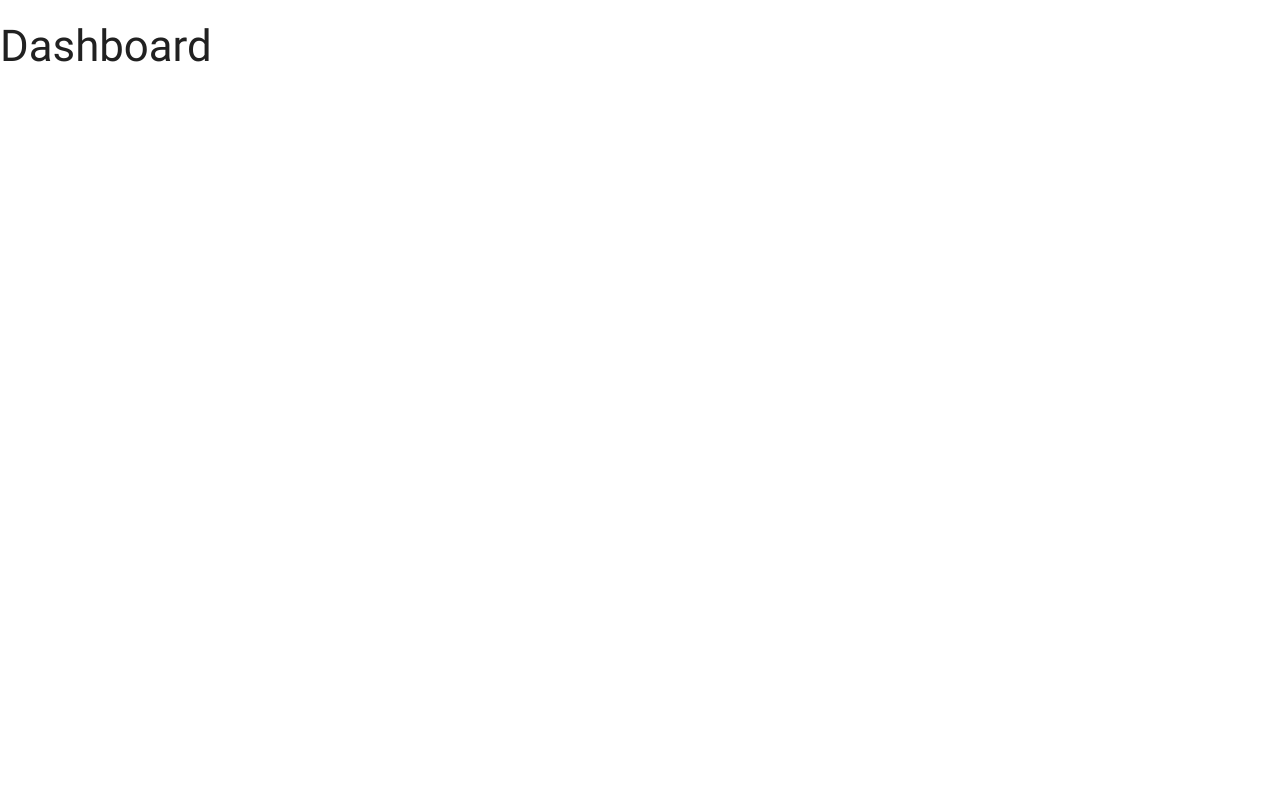
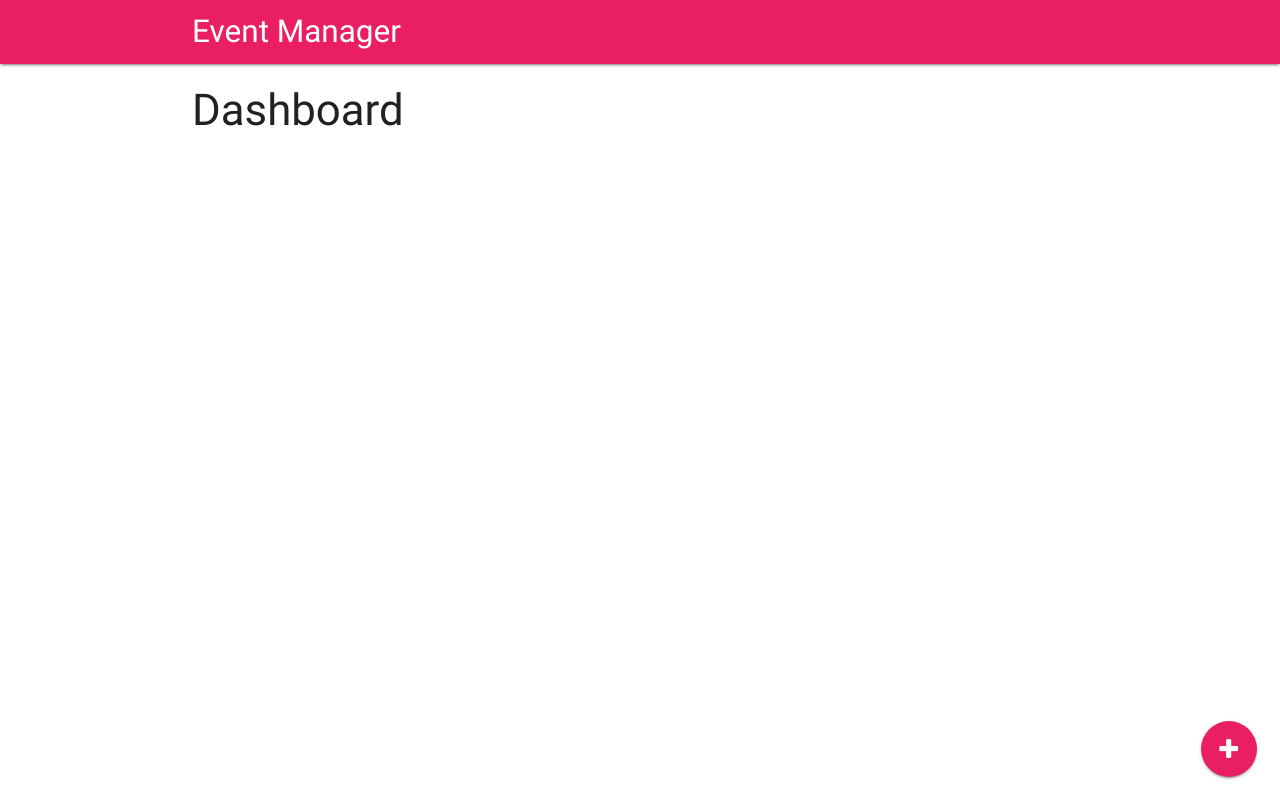
Before and after one commit to Eventually-Softworks/EventuallyWeb, a Vue app: page /#/ in a window 1280 px wide. Built offline with nearby package versions, Linux system fonts and the light colour scheme.

Commit message:
Floating button and navbar added to page

```diff
--- a/src/App.vue
+++ b/src/App.vue
@@ -1,11 +1,19 @@
 <template>
   <div id="app">
-    <router-view/>
+    <Navbar/>
+    <div class="container">
+      <router-view/>
+    </div>
   </div>
 </template>
 
 <script>
-export default {
-  name: 'App'
-}
+  import Navbar from './components/Navbar'
+
+  export default {
+    name: 'App',
+    components: {
+      Navbar
+    }
+  }
 </script>
--- a/src/components/Dashboard.vue
+++ b/src/components/Dashboard.vue
@@ -1,6 +1,12 @@
 <template>
   <div id="dashboard">
     <h3>Dashboard</h3>
+
+    <div class="fixed-action-btn">
+      <router-link to="/new" class="btn-floating btn-large pink">
+        <i class="fa fa-plus"></i>
+      </router-link>
+    </div>
   </div>
 </template>
 
--- a/src/components/Navbar.vue
+++ b/src/components/Navbar.vue
@@ -1,5 +1,11 @@
 <template>
-  <div id="navbar">
-    Navbar
-  </div>
+  <nav>
+    <div class="nav-wrapper pink">
+      <div class="container">
+        <router-link to="/" class="brand-logo">
+          Event Manager
+        </router-link>
+      </div>
+    </div>
+  </nav>
 </template>
```
